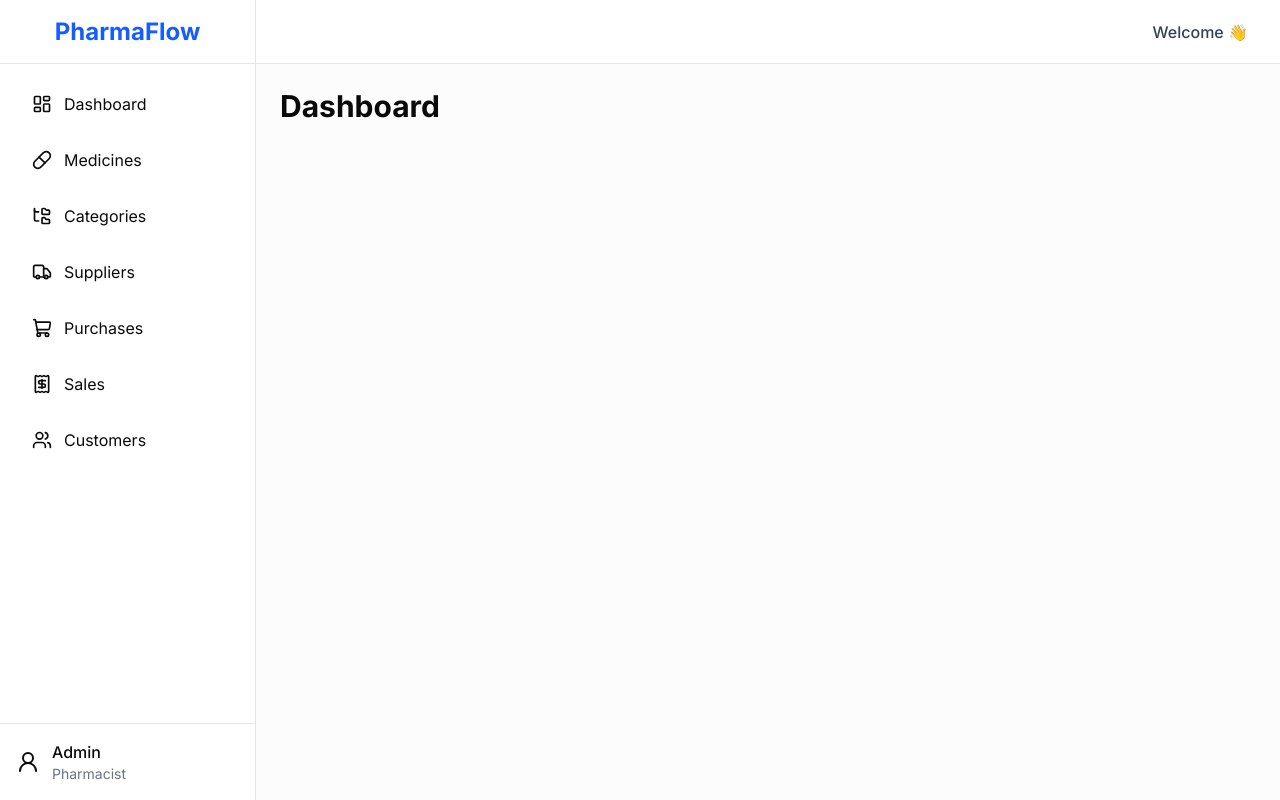
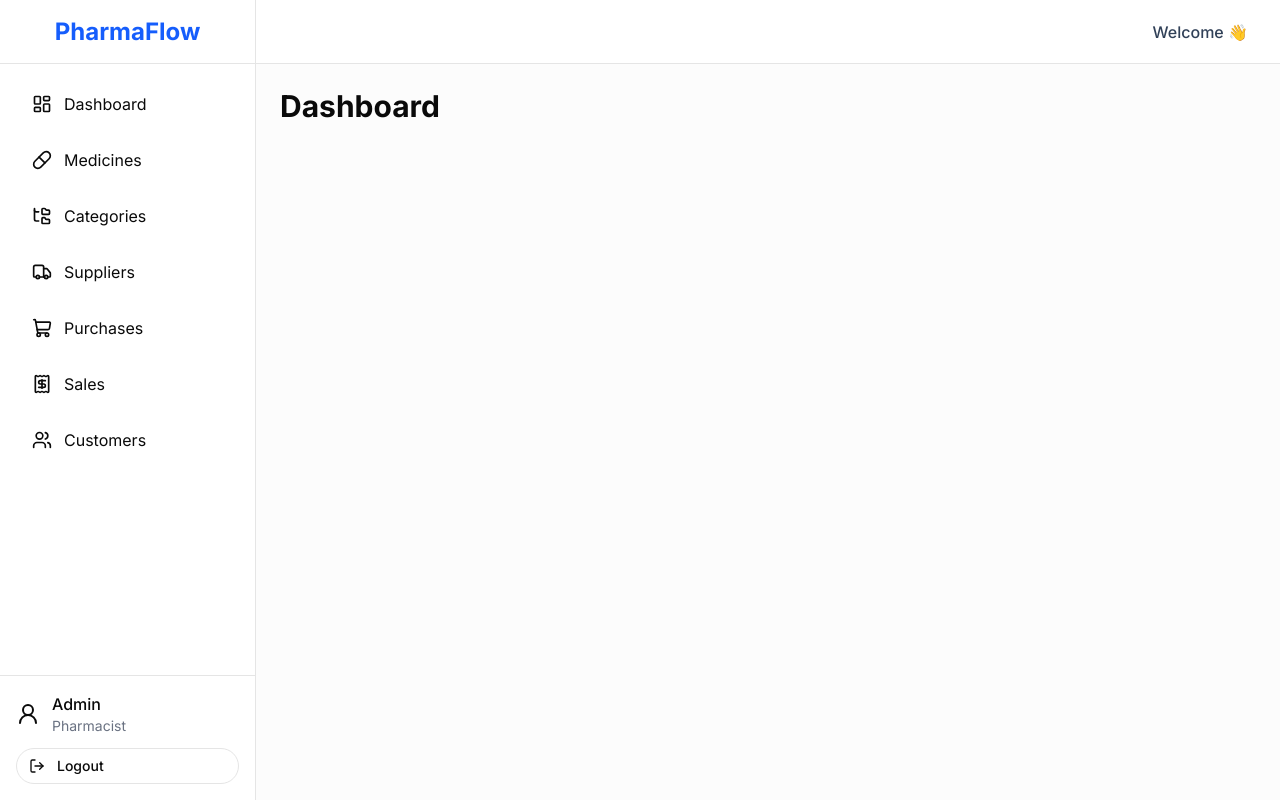
Before and after one commit to sitansudev/PharmaFlow, a Next.js app in the folder apps/web/: page / in a window 1280 px wide. Built offline with nearby package versions, Linux system fonts and the light colour scheme.

Commit message:
feat(auth): finalize protected routes and session logout

```diff
--- a/apps/web/components/layout/sidebar.tsx
+++ b/apps/web/components/layout/sidebar.tsx
@@ -1,7 +1,8 @@
 "use client";
 
 import Link from "next/link";
-import { usePathname } from "next/navigation";
+import { usePathname, useRouter } from "next/navigation";
+
 import {
   LayoutDashboard,
   Pill,
@@ -11,7 +12,12 @@ import {
   Receipt,
   Users,
   UserRound,
+  LogOut,
 } from "lucide-react";
+
+import { useAuth } from "@/context/auth-context";
+
+import { Button } from "@/components/ui/button";
 
 const menu = [
   {
@@ -53,20 +59,40 @@ const menu = [
 
 export function Sidebar() {
   const pathname = usePathname();
+  const router = useRouter();
+
+  const { user, logout } = useAuth();
+
+  function handleLogout() {
+    logout();
+    router.replace("/login");
+  }
 
   return (
     <aside className="flex h-full w-64 shrink-0 flex-col border-r bg-white">
-      <div className="h-16 flex items-center justify-center border-b">
+      {/* ====================================================== */}
+      {/* LOGO */}
+      {/* ====================================================== */}
+
+      <div className="flex h-16 items-center justify-center border-b">
         <h1 className="text-2xl font-bold text-blue-600">
           PharmaFlow
         </h1>
       </div>
 
-      <nav className="flex-1 p-4 space-y-2">
+      {/* ====================================================== */}
+      {/* NAVIGATION */}
+      {/* ====================================================== */}
+
+      <nav className="flex-1 space-y-2 overflow-y-auto p-4">
         {menu.map((item) => {
           const Icon = item.icon;
 
-          const active = pathname === item.href;
+          const active =
+            pathname === item.href ||
+            pathname.startsWith(
+              `${item.href}/`
+            );
 
           return (
             <Link
@@ -79,21 +105,42 @@ export function Sidebar() {
               }`}
             >
               <Icon size={20} />
-              {item.title}
+
+              <span>{item.title}</span>
             </Link>
           );
         })}
       </nav>
 
-      <div className="border-t p-4 flex items-center gap-3">
-        <UserRound />
+      {/* ====================================================== */}
+      {/* USER + LOGOUT */}
+      {/* ====================================================== */}
 
-        <div>
-          <p className="font-medium">Admin</p>
-          <p className="text-sm text-gray-500">
-            Pharmacist
-          </p>
+      <div className="border-t p-4">
+        <div className="mb-3 flex items-center gap-3">
+          <UserRound className="shrink-0" />
+
+          <div className="min-w-0">
+            <p className="truncate font-medium">
+              {user?.fullName ?? "Admin"}
+            </p>
+
+            <p className="truncate text-sm text-gray-500">
+              {user?.role ?? "Pharmacist"}
+            </p>
+          </div>
         </div>
+
+        <Button
+          type="button"
+          variant="outline"
+          className="w-full justify-start gap-3"
+          onClick={handleLogout}
+        >
+          <LogOut size={18} />
+
+          Logout
+        </Button>
       </div>
     </aside>
   );
--- a/apps/web/context/auth-context.tsx
+++ b/apps/web/context/auth-context.tsx
@@ -1,6 +1,13 @@
 "use client";
 
-import { createContext, useContext, useEffect, useMemo, useState } from "react";
+import {
+  createContext,
+  useContext,
+  useEffect,
+  useMemo,
+  useState,
+} from "react";
+
 import type { User } from "@/types/auth";
 
 interface AuthContextType {
@@ -9,39 +16,95 @@ interface AuthContextType {
   isLoading: boolean;
   login: (user: User, token: string) => void;
   logout: () => void;
-  setUser: React.Dispatch<React.SetStateAction<User | null>>;
+  setUser: React.Dispatch<
+    React.SetStateAction<User | null>
+  >;
 }
 
-const AuthContext = createContext<AuthContextType | null>(null);
+const AuthContext =
+  createContext<AuthContextType | null>(null);
 
 export function AuthProvider({
   children,
 }: {
   children: React.ReactNode;
 }) {
-  const [user, setUser] = useState<User | null>(null);
-  const [isLoading, setIsLoading] = useState(true);
+  const [user, setUser] =
+    useState<User | null>(null);
 
+  const [isLoading, setIsLoading] =
+    useState(true);
+
+  /*
+   * Restore authentication only from the
+   * current browser session.
+   *
+   * sessionStorage is intentionally used
+   * instead of localStorage so authentication
+   * does not persist as permanent browser data.
+   */
   useEffect(() => {
-    const token = localStorage.getItem("accessToken");
-    const storedUser = localStorage.getItem("user");
+    try {
+      const token =
+        sessionStorage.getItem(
+          "accessToken"
+        );
 
-    if (token && storedUser) {
-      setUser(JSON.parse(storedUser));
+      const storedUser =
+        sessionStorage.getItem("user");
+
+      if (token && storedUser) {
+        setUser(JSON.parse(storedUser));
+      }
+    } catch (error) {
+      console.error(
+        "Failed to restore authentication:",
+        error
+      );
+
+      sessionStorage.removeItem(
+        "accessToken"
+      );
+
+      sessionStorage.removeItem("user");
+
+      setUser(null);
+    } finally {
+      setIsLoading(false);
     }
-
-    setIsLoading(false);
   }, []);
 
-  const login = (user: User, token: string) => {
-    localStorage.setItem("accessToken", token);
-    localStorage.setItem("user", JSON.stringify(user));
+  /*
+   * Store authentication for the current
+   * browser session only.
+   */
+  const login = (
+    user: User,
+    token: string
+  ) => {
+    sessionStorage.setItem(
+      "accessToken",
+      token
+    );
+
+    sessionStorage.setItem(
+      "user",
+      JSON.stringify(user)
+    );
+
     setUser(user);
   };
 
+  /*
+   * Completely clear the current session.
+   */
   const logout = () => {
-    localStorage.removeItem("accessToken");
-    localStorage.removeItem("user");
+    sessionStorage.removeItem(
+      "accessToken"
+    );
+
+    sessionStorage.removeItem("user");
+
     setUser(null);
   };
 
@@ -57,14 +120,21 @@ export function AuthProvider({
     [user, isLoading]
   );
 
-  return <AuthContext.Provider value={value}>{children}</AuthContext.Provider>;
+  return (
+    <AuthContext.Provider value={value}>
+      {children}
+    </AuthContext.Provider>
+  );
 }
 
 export function useAuth() {
-  const context = useContext(AuthContext);
+  const context =
+    useContext(AuthContext);
 
   if (!context) {
-    throw new Error("useAuth must be used inside AuthProvider");
+    throw new Error(
+      "useAuth must be used inside AuthProvider"
+    );
   }
 
   return context;
--- a/apps/web/lib/api.ts
+++ b/apps/web/lib/api.ts
@@ -1,20 +1,31 @@
 import axios from "axios";
 
 export const api = axios.create({
-  baseURL: process.env.NEXT_PUBLIC_API_URL ?? "http://localhost:5000/api/v1",
+  baseURL:
+    process.env.NEXT_PUBLIC_API_URL ??
+    "http://localhost:5000/api/v1",
+
   headers: {
     "Content-Type": "application/json",
   },
 });
 
-api.interceptors.request.use((config) => {
-  if (typeof window !== "undefined") {
-    const token = localStorage.getItem("accessToken");
+api.interceptors.request.use(
+  (config) => {
+    if (
+      typeof window !== "undefined"
+    ) {
+      const token =
+        sessionStorage.getItem(
+          "accessToken"
+        );
 
-    if (token) {
-      config.headers.Authorization = `Bearer ${token}`;
+      if (token) {
+        config.headers.Authorization =
+          `Bearer ${token}`;
+      }
     }
+
+    return config;
   }
-
-  return config;
-});
+);
```
Also changed, not shown: 1 other file (tests, documents, lock files or other folders).
